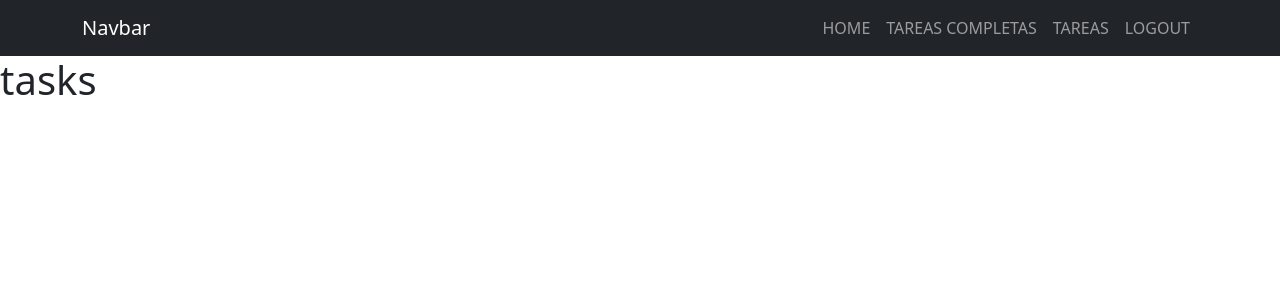
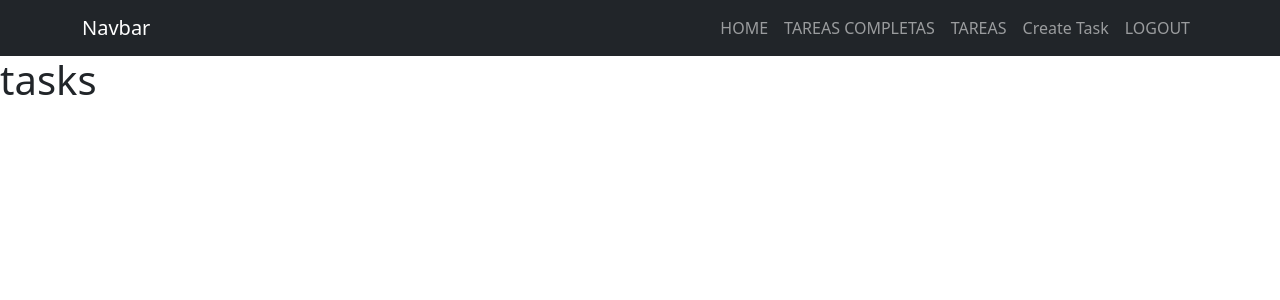
Before and after one commit to scartaccini/curso_django_crud_login, a Django app: page /tareas/tasks/ in a window 1280 px wide. Shown: the top 300 px of the page. Run offline with Django 5.2, Linux system fonts and the light colour scheme; a user stored in the database is signed in; data that the repository does not hold is empty.

Commit message:
bd limpia

```diff
--- a/tareas/urls.py
+++ b/tareas/urls.py
@@ -5,5 +5,7 @@ urlpatterns = [
 path('tasks/', views.tasks, name='tasks'),
 path('tasks_completed/', views.tasks_completed, name='tasks_completed'),
 path('create_task/', views.create_task, name='create_task'),
-#path('tasks/<int:task_id>', views.task_detail, name='task_detail'),
+path('tasks/<int:task_id>', views.task_detail, name='task_detail'),
+path('taks/complete/<int:task_id>/', views.complete_task, name='complete_task'),
+path('tasks/delete/<int:task_id>/', views.delete_task, name='delete_task'),
 ]
--- a/tareas/views.py
+++ b/tareas/views.py
@@ -1,7 +1,8 @@
-from django.shortcuts import render,redirect
+from django.shortcuts import render,redirect, get_object_or_404
 from django.contrib.auth.decorators import login_required
 from .models import Task
 from .forms import TaskForm
+from django.utils import timezone
 
 @login_required
 def tasks(request):
@@ -29,21 +30,44 @@ def create_task(request):
         except ValueError:
             return render(request, 'create_task.html', {"form": TaskForm, "error": "Error creating task."})
 
+#mejor opcion usar get_object_or_404
+'''def task_detail(request, task_id):
+    try:
+        task = Task.objects.get(pk=task_id)
+        return render(request, 'task_detail.html',{'form':task})
+    except:
+        return render(request,'task_detail.html',{'form':'NO existe'})'''
 
-"""
+
 @login_required
 def task_detail(request, task_id):
     if request.method == 'GET':
-        task = get_object_or_404(Task, pk=task_id, user=request.user)
+        #task = get_object_or_404(Task, pk=task_id)
+        task = get_object_or_404(Task, pk=task_id, user=request.user) #busca tarea por id y por usuario
         form = TaskForm(instance=task)
-        return render(request, 'task_detail.html', {'task': task, 'form': form})
+        return render(request, 'task_detail.html', {'task':task, 'form': form})
     else:
         try:
+            #task = get_object_or_404(Task, pk=task_id)
             task = get_object_or_404(Task, pk=task_id, user=request.user)
             form = TaskForm(request.POST, instance=task)
             form.save()
             return redirect('tasks')
         except ValueError:
-            return render(request, 'task_detail.html', {'task': task, 'form': form, 'error': 'Error updating task.'})
+            return render(request, 'task_detail.html', {'task':task, 'form': form, 'error': 'Error updating task.'})
 
-"""
+
+@login_required
+def complete_task(request, task_id):
+    task = get_object_or_404(Task, pk=task_id, user=request.user)
+    if request.method == 'POST':
+        task.datecompleted = timezone.now()
+        task.save()
+        return redirect('tasks')
+
+@login_required
+def delete_task(request, task_id):
+    task = get_object_or_404(Task, pk=task_id, user=request.user)
+    if request.method == 'POST':
+        task.delete()
+        return redirect('tasks')
--- a/templates/_navbar.html
+++ b/templates/_navbar.html
@@ -20,13 +20,14 @@
         {% if user.is_authenticated %}
         <li class="nav-item">
           <a href="{% url 'tasks_completed' %}" class="nav-link"
-            >TAREAS COMPLETAS</a
-          >
+            >TAREAS COMPLETAS</a>
         </li>
         <li class="nav-item">
           <a href="{% url 'tasks' %}" class="nav-link">TAREAS</a>
         </li>
-
+        <li class="nav-item">
+          <a href="{% url 'create_task' %}" class="nav-link">Create Task</a>
+        </li>
         <li class="nav-item">
           <a class="nav-link" href="/logout">LOGOUT</a>
         </li>
--- a/templates/tasks.html
+++ b/templates/tasks.html
@@ -1,10 +1,20 @@
 {% extends 'base.html' %}
 {% block content %}
+
 <h1>tasks</h1>
+
 <ul>
   {% for task in tasks %}
   <li>
-      <strong>{{task}}</strong>
+    <a href="{% url 'task_detail' task.id %}">
+      {% if task.important %}
+      <strong>{{task.title}}</strong>
+      {% else %}
+      {{task.id}} {{task.title}}
+      {% endif %}
+      <p>{{task.description}}</p>
+      {{task.datecompleted|date:'M j Y:i'}}
+    </a>
   </li>
   {% endfor %}
 </ul>
```
Also changed, not shown: db.sqlite3.
